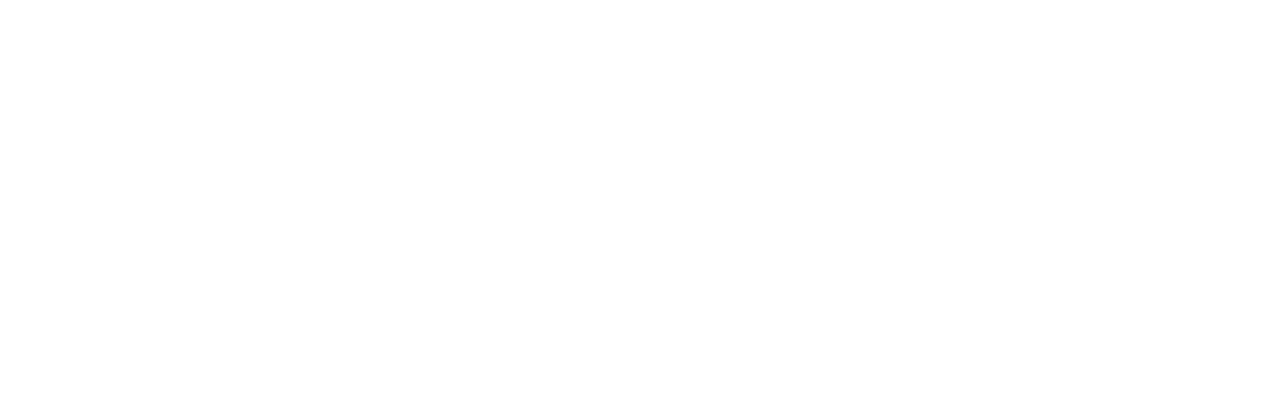
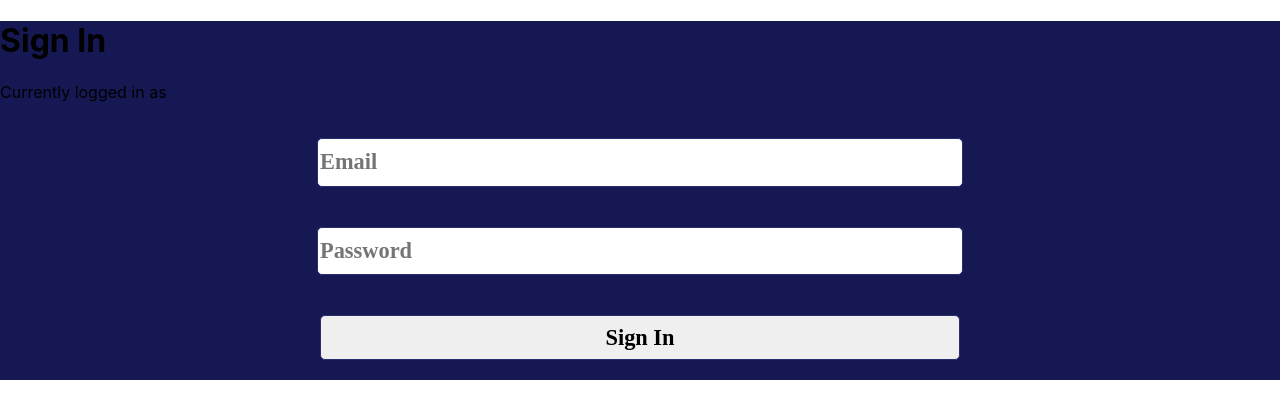
Before and after one commit to webala/wendys, a React (Create React App) app: page /sign-in in a window 1280 px wide. Before the commit this address had no page. Shown: the top 418 px of the page. Built offline with nearby package versions, Linux system fonts and the light colour scheme; no server answers; a web font is replaced by a local one.

Commit message:
user can login

```diff
--- a/src/App.js
+++ b/src/App.js
@@ -4,6 +4,7 @@
 import {Routes, Route} from 'react-router-dom'
 import Dashboard from './components/Dashboard/Dashboard';
 import SignUp from './components/Authentication/SignUp';
+import SignIn from './components/Authentication/SignIn';
 
 
 function App() {
@@ -15,6 +16,7 @@
           <Route path='/products' element={<Products/>} />
           <Route path='/dash' element={<Dashboard/>} />
           <Route path='/sign-up' element={<SignUp/>} />
+          <Route path='/sign-in' element={<SignIn/>} />
         </Routes>
 
     </div>
--- /dev/null
+++ b/src/components/Authentication/SignIn.js
@@ -0,0 +1,33 @@
+import React, {useRef, useState} from 'react'
+import {login, useAuth} from '../../firebase'
+
+function SignIn() {
+    const emailRef = useRef()
+    const passwordRef = useRef()
+
+    const [loading, setLoading] = useState(false)
+    const currentUser = useAuth()
+
+    async function handleSignIn (event) {
+        setLoading(true)
+        event.preventDefault()
+        await login(emailRef.current.value, passwordRef.current.value)
+        setLoading(false)
+    }
+
+  return (
+    <div class='sigu-up'>
+        <h1>Sign In</h1>
+        <p>Currently logged in as {currentUser?.email}</p>
+        <form>
+            <div class='fields'>
+                <input ref={emailRef} type='email' placeholder='Email'/>
+                <input ref={passwordRef} type='password' placeholder='Password'/>
+                <button type='submit' onClick={handleSignIn} disabled={loading || currentUser}>Sign In</button>
+            </div>
+        </form>
+    </div>
+  )
+}
+
+export default SignIn
--- a/src/components/Dashboard/Dashboard.js
+++ b/src/components/Dashboard/Dashboard.js
@@ -1,24 +1,27 @@
-import React from 'react'
+import React,{useState} from 'react'
 import { logOut, useAuth } from '../../firebase'
 import './dashboard.css'
 
 function Dashboard() {
 
+    const [loading, setLoading] = useState(false)
     const currentUser = useAuth()
 
     async function handleLogOut (event) {
+        setLoading(true)
         event.preventDefault()
         try {
             await logOut()
         } catch {
             alert('Error!')
         }
+        setLoading(false)
     }
 
   return (
     <div class='dash'>
         <p>Currently logged in as {currentUser?.email}</p>
-        <button onClick={handleLogOut}>Log Out</button>
+        <button disaled={loading || !currentUser } onClick={handleLogOut}>Log Out</button>
     </div>
   )
 }
--- a/src/firebase.js
+++ b/src/firebase.js
@@ -1,7 +1,7 @@
 import { useEffect, useState } from "react";
 // Import the functions you need from the SDKs you need
 import { initializeApp } from "firebase/app";
-import {getAuth, createUserWithEmailAndPassword, onAuthStateChanged, signOut} from 'firebase/auth'
+import {getAuth, createUserWithEmailAndPassword, onAuthStateChanged, signOut, signInWithEmailAndPassword} from 'firebase/auth'
 // TODO: Add SDKs for Firebase products that you want to use
 // https://firebase.google.com/docs/web/setup#available-libraries
 
@@ -32,6 +32,19 @@
     })
 }
 
+export function login (email,password) {
+    signInWithEmailAndPassword(auth, email, password)
+    .then(userCredential => {
+        const user = userCredential.user
+        alert(`current user: ${user}`)
+    })
+    .catch(error => {
+        const errorCode = error.code
+        const errorMessage = error.message
+        alert(`${errorCode}: ${errorMessage}`)
+    })
+}
+
 export function logOut () {
     signOut(auth).then(() => console.log('sign out successfull')).catch(error => {
         const errorCode = error.code
```
